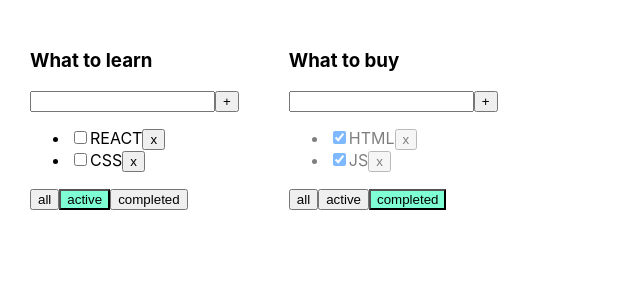
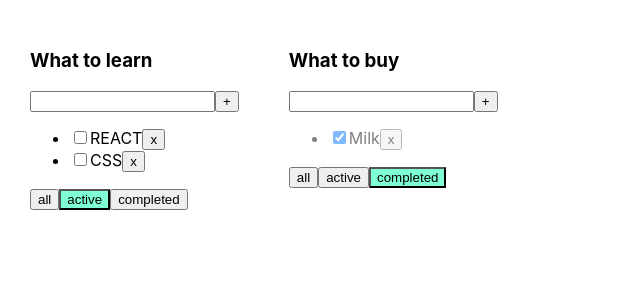
Before and after one commit to APTEMKA-87/todolist, a React (Create React App) app: page / in a window 1280 px wide. Shown: the top 300 px of the page, without its empty margins (0-640 px from the left). Built offline with nearby package versions, Linux system fonts and the light colour scheme; the HTML template or start-up script is replaced by a standard one.

Commit message:
lesson 5 37:00

```diff
--- a/src/App.tsx
+++ b/src/App.tsx
@@ -12,13 +12,6 @@ type TodoListType = {
 }
 
 function App() {
-
-    let [tasks, setTasks] = useState([
-        {id: v1(), title: 'HTML', isDone: true},
-        {id: v1(), title: 'JS', isDone: true},
-        {id: v1(), title: 'REACT', isDone: false},
-        {id: v1(), title: 'CSS', isDone: false},
-    ])
 
     const removeTask = (id: string) => {
         let filteredTasks = tasks.filter(t => t.id != id)
@@ -47,23 +40,39 @@ function App() {
         setTasks([...tasks])
     }
 
+    let todolistId1 = v1()
+    let todolistId2 = v1()
+
     let [todolists, setTodolists] = useState<Array<TodoListType>>([
-        {id: v1(), title: "What to learn", filter: "active"},
-        {id: v1(), title: "What to buy", filter: "completed"}
+        {id: todolistId1, title: "What to learn", filter: "active"},
+        {id: todolistId2, title: "What to buy", filter: "completed"}
     ])
+
+    let [tasks, setTasks] = useState({
+        [todolistId1]: [
+            {id: v1(), title: 'HTML', isDone: true},
+            {id: v1(), title: 'JS', isDone: true},
+            {id: v1(), title: 'REACT', isDone: false},
+            {id: v1(), title: 'CSS', isDone: false},
+        ],
+        [todolistId2]: [
+            {id: v1(), title: 'Book', isDone: false},
+            {id: v1(), title: 'Milk', isDone: true},
+        ]
+    })
 
     return (
         <div className="App">
             {
                 todolists.map((tl) => {
 
-                    let tasksForTodoList = tasks
+                    let tasksForTodoList = tasks[tl.id]
 
                     if (tl.filter === 'active') {
-                        tasksForTodoList = tasks.filter(t => !t.isDone)
+                        tasksForTodoList = tasksForTodoList.filter(t => !t.isDone)
                     }
                     if (tl.filter === 'completed') {
-                        tasksForTodoList = tasks.filter(t => t.isDone)
+                        tasksForTodoList = tasksForTodoList.filter(t => t.isDone)
                     }
 
                     return <ToDoList
```
